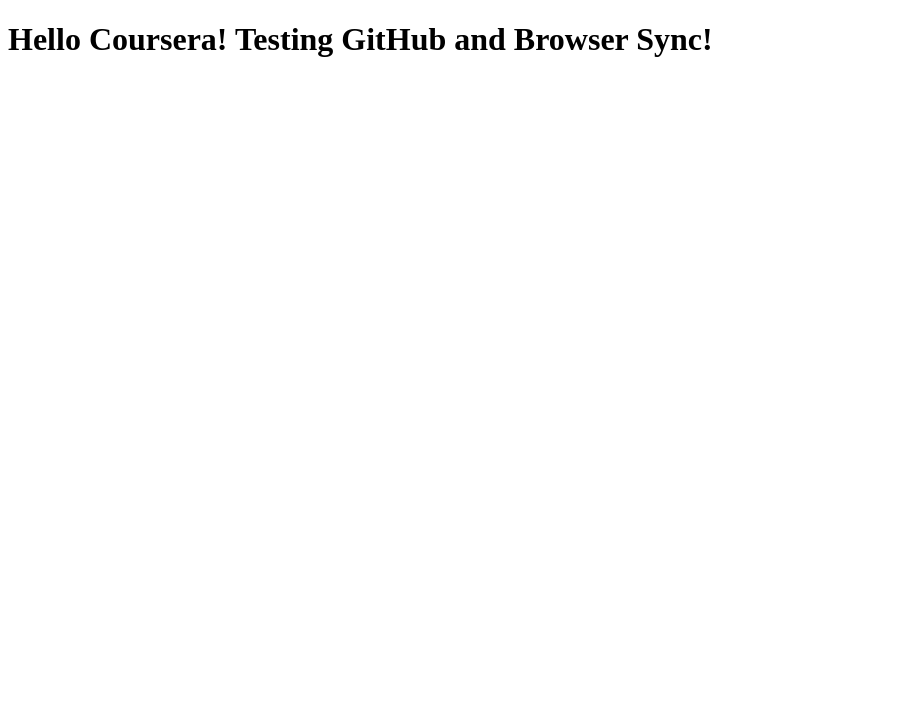
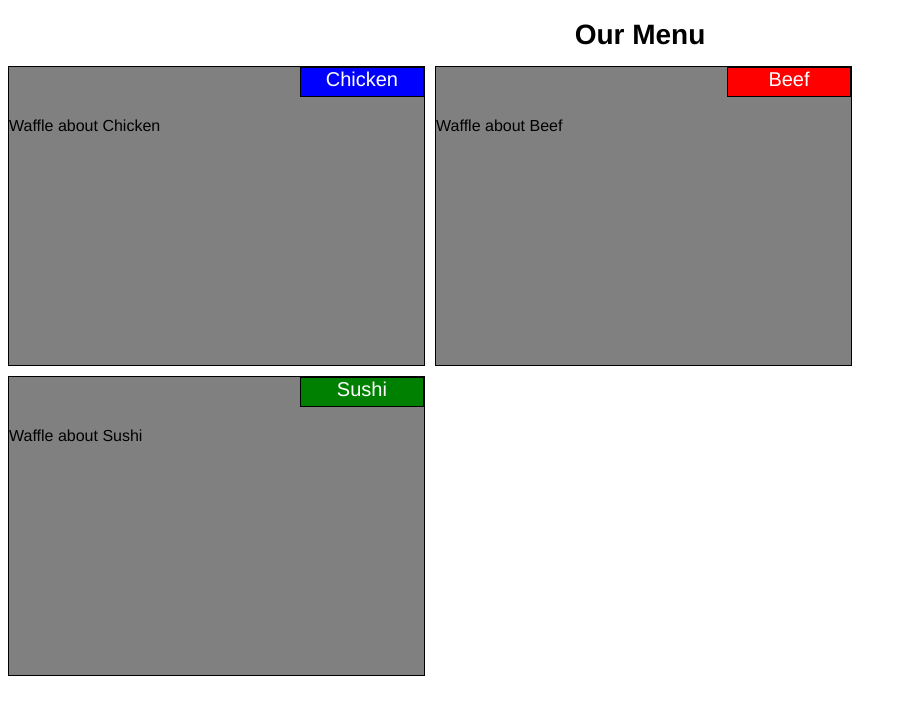
Before and after one commit to scott80/coursera-test, a plain HTML site: page site/index.html in a window 1280 px wide. Shown: the whole page, without its empty margins (0-907 px from the left). Drawn offline with Linux system fonts and the light colour scheme.

Commit message:
updates for module 2

```diff
--- a/site/index.html
+++ b/site/index.html
@@ -1,9 +1,27 @@
 <!DOCTYPE html>
 <html>
 <head>
-    <title>Hello Coursera!</title>
+    <meta charset="utf-8">
+    <meta http-equiv="X-UA-Compatible" content="IE=edge">
+    <meta name="viewport" content="width=device-width, initial-scale=1">
+    <title>Coursera Assignment</title>
+    <link rel="stylesheet" href="css/styles.css">
 </head>
 <body>
-<h1>Hello Coursera! Testing GitHub and Browser Sync!</h1>
+<h1>Our Menu</h1>
+<section class ="row">
+    <section class = "sectionBlock col-lg-4 col-md-6  col-sm-12">
+        <p id = "section1" class = "sectionHead"> Chicken </p>
+        <p class = "sectionText"> Waffle about Chicken </p>
+    </section>
+    <section class = "sectionBlock col-lg-4 col-md-6  col-sm-12">
+        <p id = "section2" class = "sectionHead"> Beef </p>
+        <p class = "sectionText"> Waffle about Beef </p>
+    </section>
+    <section class = "sectionBlock col-lg-4 col-md-12  col-sm-12">
+        <p id = "section3" class = "sectionHead"> Sushi </p>
+        <p class = "sectionText"> Waffle about Sushi </p>
+    </section>
+</section>
 </body>
 </html>
```
